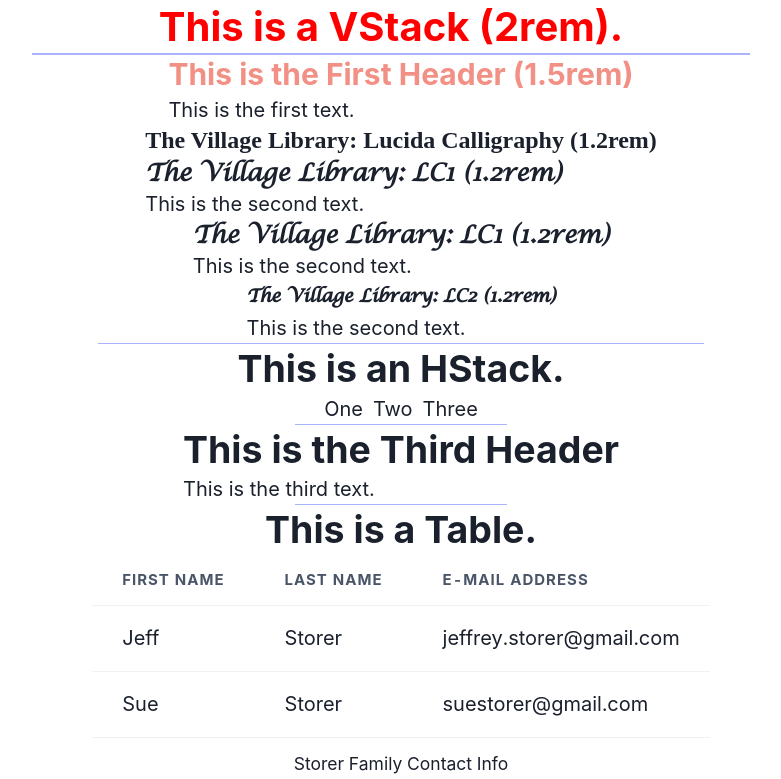
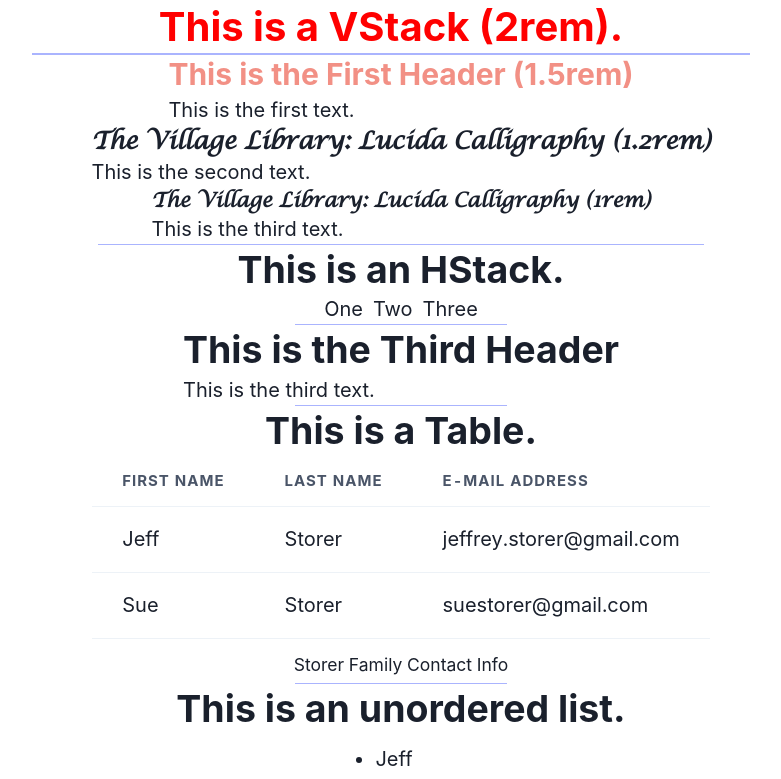
Before and after one commit to jeffreystorer/next-app-sandbox, a Next.js app: page / in a window 1280 px wide. Shown: the top 779 px of the page, without its empty margins (249-1030 px from the left). Built offline with nearby package versions, Linux system fonts and the light colour scheme.

Commit message:
4/9: Rename Font

```diff
--- a/app/chakra/divider/divider.js
+++ b/app/chakra/divider/divider.js
@@ -2,7 +2,6 @@
 import './divider.css';
 
 export default function Divider({ width = '100%' }) {
-  console.log('😊😊 width', width);
   const dividerStyle = {
     color: '#1a202c',
     boxSizing: 'content - box',
--- a/app/chakra/styles/index.css
+++ b/app/chakra/styles/index.css
@@ -43,6 +43,10 @@
 
 .colorred {
   color: red;
+}
+
+.fontsize1rem {
+  font-size: 1rem;
 }
 
 .fontsize1_2rem {
--- a/app/globals.css
+++ b/app/globals.css
@@ -59,26 +59,12 @@ body {
   font-feature-settings: 'kern';
 }
 
-.fontfamilylucidacalligraphy {
-  font-family: 'Lucida Calligraphy';
-}
-
 @font-face {
-  font-family: 'Lucida-Calligraphy1';
-  src: url('/fonts/Lucida-Calligraphy/LC1.ttf') format('truetype');
+  font-family: 'Lucida-Calligraphy';
+  src: url('/fonts/lucida-calligraphy.ttf') format('truetype');
   font-weight: normal;
 }
 
-@font-face {
-  font-family: 'Lucida-Calligraphy2';
-  src: url('/fonts/Lucida-Calligraphy/LC2.ttf') format('truetype');
-  font-weight: normal;
+.fontfamilylucidacalligraphy {
+  font-family: 'Lucida-Calligraphy';
 }
-
-.font-face-lc1 {
-  font-family: 'Lucida-Calligraphy1';
-}
-
-.font-face-lc2 {
-  font-family: 'Lucida-Calligraphy2';
-}
--- a/app/page.js
+++ b/app/page.js
@@ -25,22 +25,13 @@ export default function Home() {
               <h2 className='-heading fontsize1_2rem fontfamilylucidacalligraphy'>
                 The Village Library: Lucida Calligraphy (1.2rem)
               </h2>
-              <h2 className='-heading fontsize1_2rem font-face-lc1'>
-                The Village Library: LC1 (1.2rem)
-              </h2>
               <p className='-text'>This is the second text.</p>
             </div>
             <div className='-box'>
-              <h2 className='-heading fontsize1_2rem font-face-lc1'>
-                The Village Library: LC1 (1.2rem)
+              <h2 className='-heading fontsize1rem fontfamilylucidacalligraphy'>
+                The Village Library: Lucida Calligraphy (1rem)
               </h2>
-              <p className='-text'>This is the second text.</p>
-            </div>
-            <div className='-box'>
-              <h2 className='-heading fontsize1_2rem font-face-lc2'>
-                The Village Library: LC2 (1.2rem)
-              </h2>
-              <p className='-text'>This is the second text.</p>
+              <p className='-text'>This is the third text.</p>
             </div>
             <Divider width='30.3rem' />
             <h2 className='-heading'>This is an HStack.</h2>
```
Also changed, not shown: public/fonts/Lucida-Calligraphy/LC2.ttf (deleted), public/fonts/lucida-calligraphy.ttf (renamed from public/fonts/Lucida-Calligraphy/LC1.ttf).
